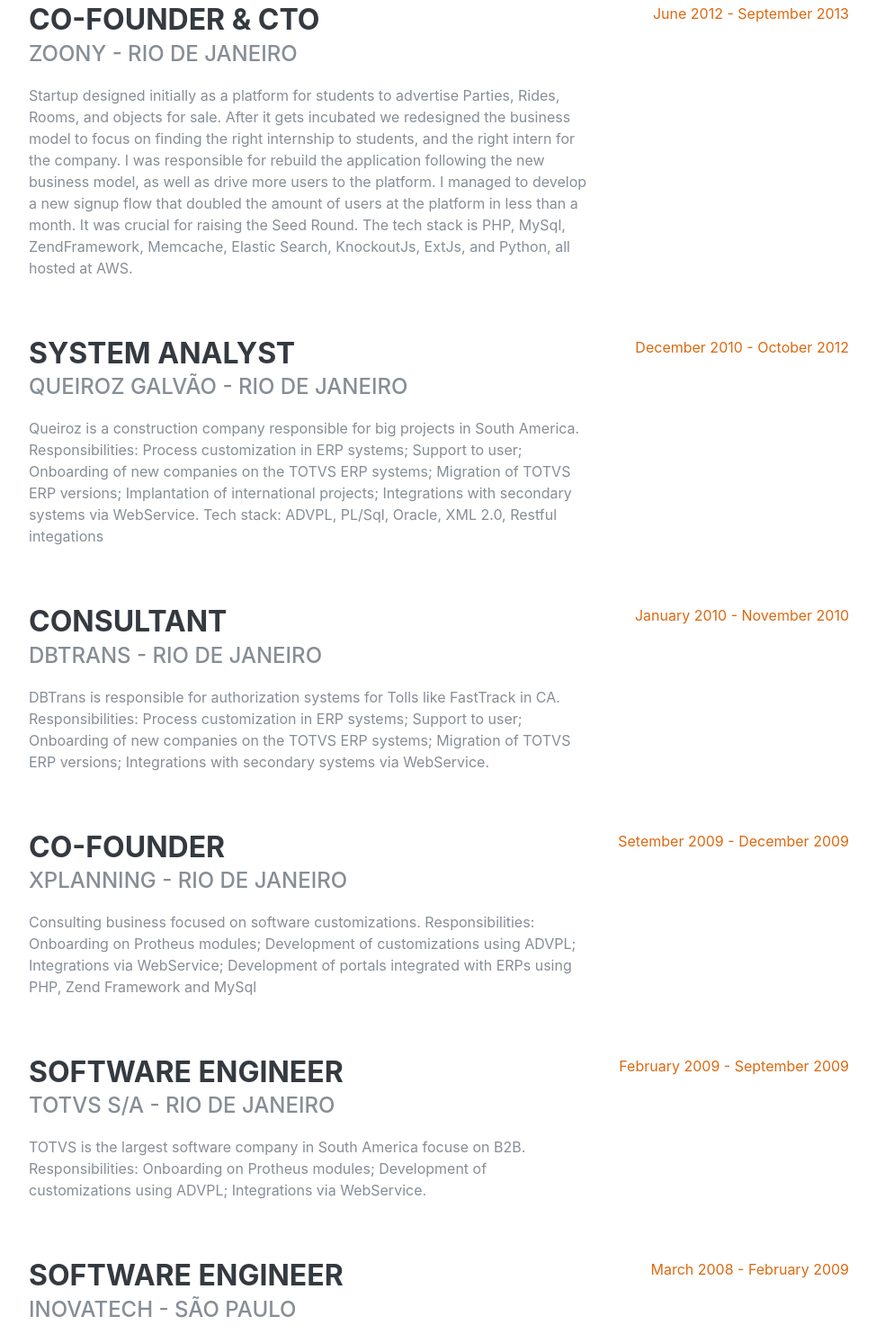
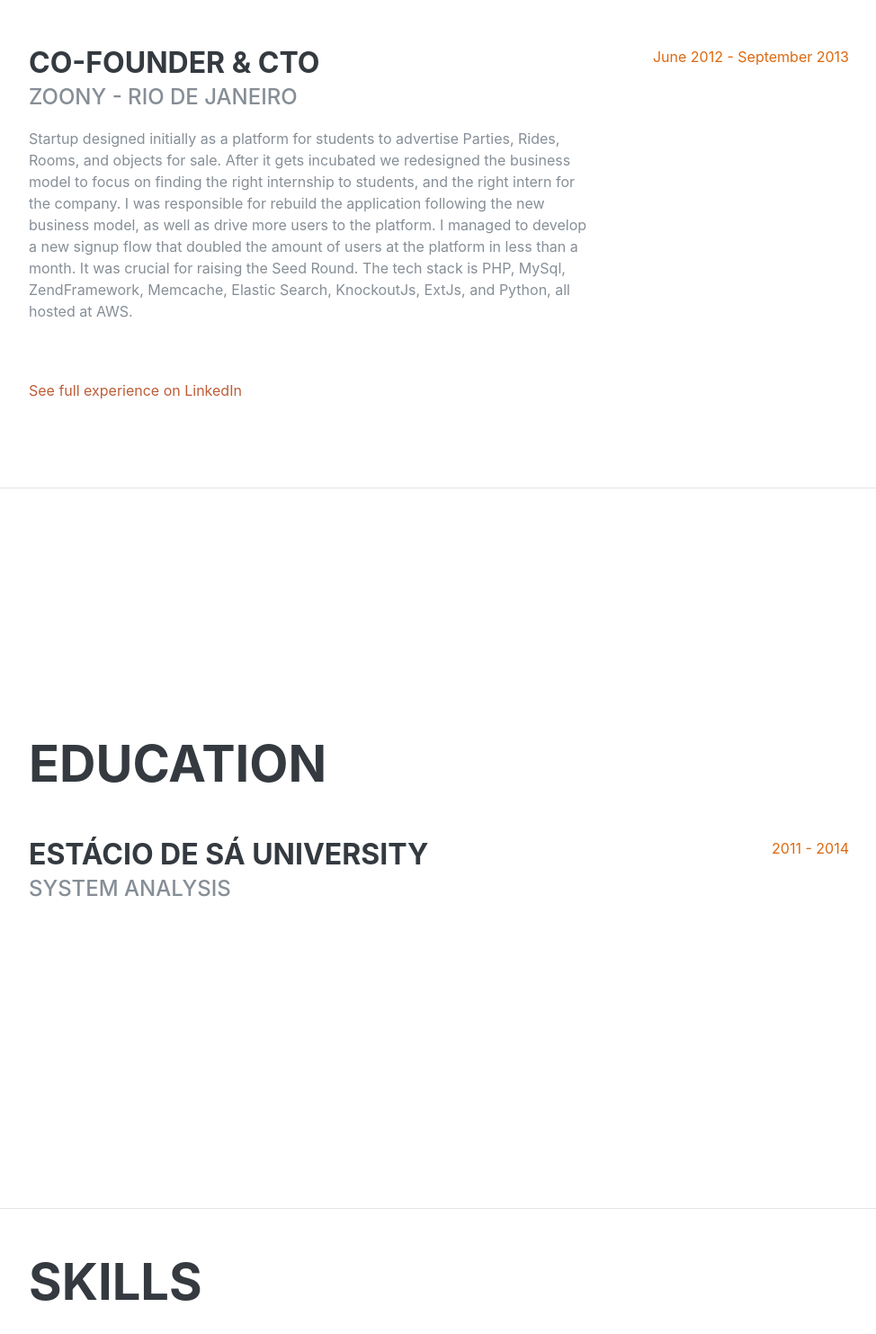
Before and after one commit to jairvercosa/vercosa-life, a website with bundled scripts: page index.html in a window 1280 px wide. Shown: the part 2072-3555 px from the top of the page at 90% size, without its empty margins (288-1262 px from the left). Built offline with nearby package versions, Linux system fonts and the light colour scheme; a web font is replaced by a local one.

Commit message:
latest version

```diff
--- a/index.html
+++ b/index.html
@@ -97,7 +97,7 @@
             <div class="resume-content mr-auto">
               <h3 class="mb-0">Director of Engineering</h3>
               <div class="subheading mb-3">Carta Inc - San Francisco Bay Area</div>
-              <p>Carta is the smartest solution to manage Equity in both, Private and Public markets. I'm currently building the next generation of Carta's infrastructure. I've focused on architecturing and designing baseline services to serve the set of products supported by Carta. I'm also managing the mobile team on the task of rebuilding our mobile experience. In the past, I've worked developing new products as Engineer Lead. I've also had the role of Head of Private Market and Head of Brazil where I created the a new entity in that country and hired more than 40 people before get transfered to US.
+              <p>Carta is the smartest solution to manage Equity in both, Private and Public markets. I'm currently building the next generation of Carta's infrastructure. I've focused on architecturing and designing baseline services to serve the set of products supported by the company. I'm also managing the mobile team on the task of rebuilding our mobile experience. In the past, I've worked developing new products as Engineer Lead. I've also had the role of Head of Private Market and Head of Brazil where I created the a new entity in that country and hired more than 40 people before get transfered to US. We're a python shop, therefore most of what we do is in python and django, although we're looking into different technologies suches as Golang and Scala.
               </p>
             </div>
             <div class="resume-date text-md-right">
@@ -140,67 +140,7 @@
 
           <div class="resume-item d-flex flex-column flex-md-row mb-5">
             <div class="resume-content mr-auto">
-              <h3 class="mb-0">System Analyst</h3>
-              <div class="subheading mb-3">Queiroz Galvão - Rio de Janeiro</div>
-              <p>Queiroz is a construction company responsible for big projects in South America. Responsibilities: Process customization in ERP systems; Support to user; Onboarding of new companies on the TOTVS ERP systems; Migration of TOTVS ERP versions; Implantation of international projects; Integrations with secondary systems via WebService. Tech stack: ADVPL, PL/Sql, Oracle, XML 2.0, Restful integations</p>
-            </div>
-            <div class="resume-date text-md-right">
-              <span class="text-primary">December 2010 - October 2012</span>
-            </div>
-          </div>
-
-          <div class="resume-item d-flex flex-column flex-md-row mb-5">
-            <div class="resume-content mr-auto">
-              <h3 class="mb-0">Consultant</h3>
-              <div class="subheading mb-3">DBTrans - Rio de Janeiro</div>
-              <p>DBTrans is responsible for authorization systems for Tolls like FastTrack in CA. Responsibilities: Process customization in ERP systems; Support to user; Onboarding of new companies on the TOTVS ERP systems; Migration of TOTVS ERP versions; Integrations with secondary systems via WebService.</p>
-            </div>
-            <div class="resume-date text-md-right">
-              <span class="text-primary">January 2010 - November 2010</span>
-            </div>
-          </div>
-
-          <div class="resume-item d-flex flex-column flex-md-row mb-5">
-            <div class="resume-content mr-auto">
-              <h3 class="mb-0">Co-founder</h3>
-              <div class="subheading mb-3">Xplanning - Rio de Janeiro</div>
-              <p>Consulting business focused on software customizations. Responsibilities: Onboarding on Protheus modules; Development of customizations using ADVPL; Integrations via WebService; Development of portals integrated with ERPs using PHP, Zend Framework and MySql</p>
-            </div>
-            <div class="resume-date text-md-right">
-              <span class="text-primary">Setember 2009 - December 2009</span>
-            </div>
-          </div>
-
-          <div class="resume-item d-flex flex-column flex-md-row mb-5">
-            <div class="resume-content mr-auto">
-              <h3 class="mb-0">Software Engineer</h3>
-              <div class="subheading mb-3">TOTVS S/A - Rio de Janeiro</div>
-              <p>TOTVS is the largest software company in South America focuse on B2B. Responsibilities: Onboarding on Protheus modules; Development of customizations using ADVPL; Integrations via WebService.</p>
-            </div>
-            <div class="resume-date text-md-right">
-              <span class="text-primary">February 2009 - September 2009</span>
-            </div>
-          </div>
-
-          <div class="resume-item d-flex flex-column flex-md-row mb-5">
-            <div class="resume-content mr-auto">
-              <h3 class="mb-0">Software Engineer</h3>
-              <div class="subheading mb-3">Inovatech - São Paulo</div>
-              <p>Software house focused on logistics. I was responsible for managing the support channel for fixing bugs and developing small customizations. I also developed Webservice integrations for the SAP ERP system.</p>
-            </div>
-            <div class="resume-date text-md-right">
-              <span class="text-primary">March 2008 - February 2009</span>
-            </div>
-          </div>
-
-          <div class="resume-item d-flex flex-column flex-md-row">
-            <div class="resume-content mr-auto">
-              <h3 class="mb-0">Software Engineer</h3>
-              <div class="subheading mb-3">EWInfo - Rio de Janeiro</div>
-              <p>Software house focused on logistics and financial. I was responsible for developing new features and implemented web integrations using ASP and PHP. I've also implemented integrations between our WMS and the SAP ERP system.</p>
-            </div>
-            <div class="resume-date text-md-right">
-              <span class="text-primary">January 2004 - March 2008</span>
+              <a href="https://www.linkedin.com/in/jairvercosa/?locale=en_US" target="_blank">See full experience on LinkedIn</a>
             </div>
           </div>
 
@@ -284,7 +224,7 @@
               Oracle</li>
             <li>
               <i class="fa-li fa fa-check"></i>
-              PostGres</li>
+              PostGresql</li>
             <li>
               <i class="fa-li fa fa-check"></i>
               MySql</li>
@@ -314,7 +254,7 @@
         <div class="my-auto">
           <h2 class="mb-5">Interests</h2>
           <p>Apart from being Software Engineer, I enjoy most of my time being outdoors. I love to travel with my family and get to know new places, new countries, and eat different things. I play guitar at the Church and also do some records on my homestudio.</p>
-          <p class="mb-0">When I'm not with my family, I usually spend my time reading books about business and technologies, also sourcing on the internet about new technologies and trends in the industry.</p>
+          <p class="mb-0">When I'm not with my family, I usually spend my time reading books about business and software, as well as sourcing on the internet about new technologies and trends in the industry.</p>
         </div>
       </section>
 
```
Also changed, not shown: img/profile.jpg, 1 other file.
